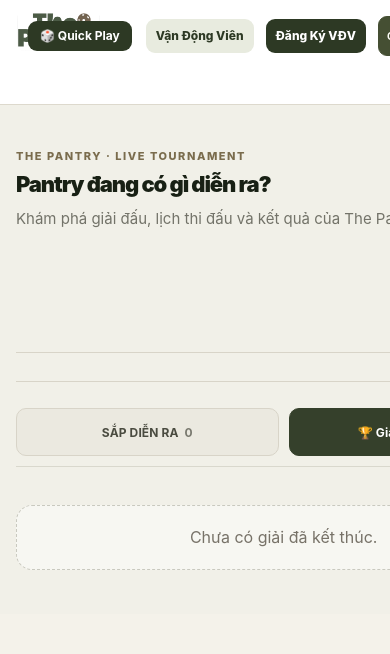
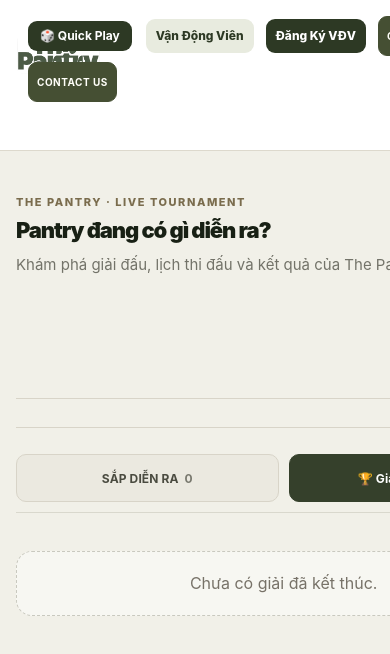
Before and after one commit to bangong156/Pantrytournament, a website built with Vite: page index.html in a window 390 px wide. Shown: the top 654 px of the page. Built offline with nearby package versions, Linux system fonts and the light colour scheme; some packages are replaced by stand-ins of ours; no server answers; the database is empty; files whose address does not match are found by name.

Commit message:
Keep homepage navigation controls responsive with athlete buttons

```diff
--- a/index.html
+++ b/index.html
@@ -1 +1 @@
-<!doctype html><html lang="vi"><head><meta charset="UTF-8"><meta name="viewport" content="width=device-width,initial-scale=1.0"><title>Pantry Tournament</title><link rel="stylesheet" href="/ui-refresh.css"></head><body><div id="homepageGuide" class="wrap homepage-guide-actions"><a href="/roundrobin.html" style="display:inline-flex;align-items:center;justify-content:center;white-space:nowrap;padding:8px 12px;margin-right:8px;background:#2d3924;color:#fff;border-radius:9px;text-decoration:none;font-size:12px;line-height:1.2;font-weight:750;flex-shrink:0">🎲 Quick Play</a><a href="/athletes.html#list" style="display:inline-flex;white-space:nowrap;align-items:center;padding:8px 10px;margin-right:6px;background:#e8ebdf;color:#2d3924;border-radius:9px;text-decoration:none;font-size:12px;font-weight:800">Vận Động Viên</a><a href="/athletes.html#register" style="display:inline-flex;white-space:nowrap;align-items:center;padding:8px 10px;margin-right:6px;background:#2d3924;color:#fff;border-radius:9px;text-decoration:none;font-size:12px;font-weight:800">Đăng Ký VĐV</a><button type="button" id="guideLineButton" aria-haspopup="dialog">GUIDE LINE</button><button type="button" id="contactUsButton" aria-haspopup="dialog">CONTACT US</button></div><div id="app"></div><script type="module" src="/manual-group-ui.js"></script><script type="module" src="/src.js"></script></body></html>
+<!doctype html><html lang="vi"><head><meta charset="UTF-8"><meta name="viewport" content="width=device-width,initial-scale=1.0"><title>Pantry Tournament</title><link rel="stylesheet" href="/ui-refresh.css"></head><body><div id="homepageGuide" class="wrap homepage-guide-actions" style="display:flex;flex-wrap:wrap;gap:6px;align-items:center"><a href="/roundrobin.html" style="display:inline-flex;align-items:center;justify-content:center;white-space:nowrap;padding:8px 12px;margin-right:8px;background:#2d3924;color:#fff;border-radius:9px;text-decoration:none;font-size:12px;line-height:1.2;font-weight:750;flex-shrink:0">🎲 Quick Play</a><a href="/athletes.html#list" style="display:inline-flex;white-space:nowrap;align-items:center;padding:8px 10px;margin-right:6px;background:#e8ebdf;color:#2d3924;border-radius:9px;text-decoration:none;font-size:12px;font-weight:800">Vận Động Viên</a><a href="/athletes.html#register" style="display:inline-flex;white-space:nowrap;align-items:center;padding:8px 10px;margin-right:6px;background:#2d3924;color:#fff;border-radius:9px;text-decoration:none;font-size:12px;font-weight:800">Đăng Ký VĐV</a><button type="button" id="guideLineButton" aria-haspopup="dialog">GUIDE LINE</button><button type="button" id="contactUsButton" aria-haspopup="dialog">CONTACT US</button></div><div id="app"></div><script type="module" src="/manual-group-ui.js"></script><script type="module" src="/src.js"></script></body></html>
```
